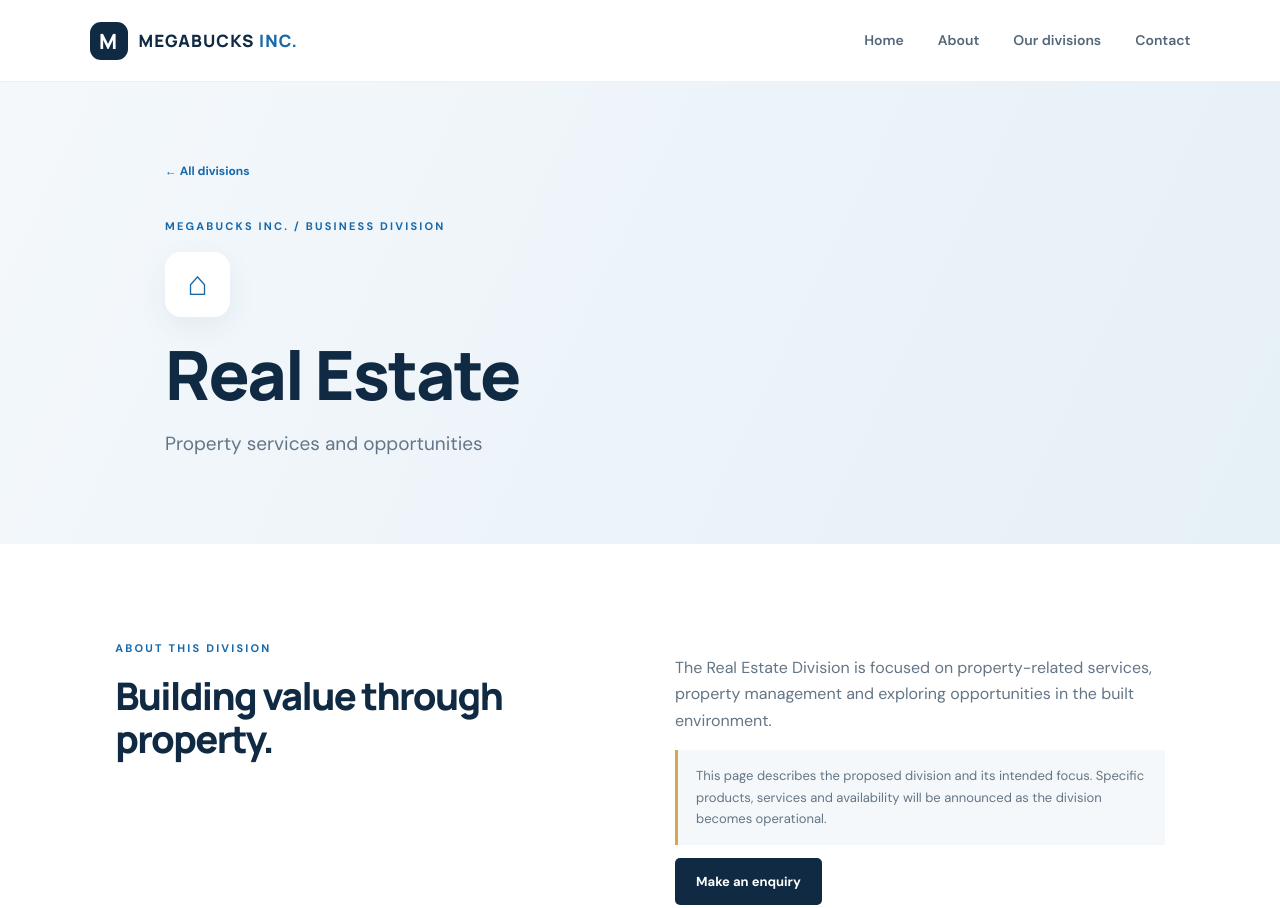
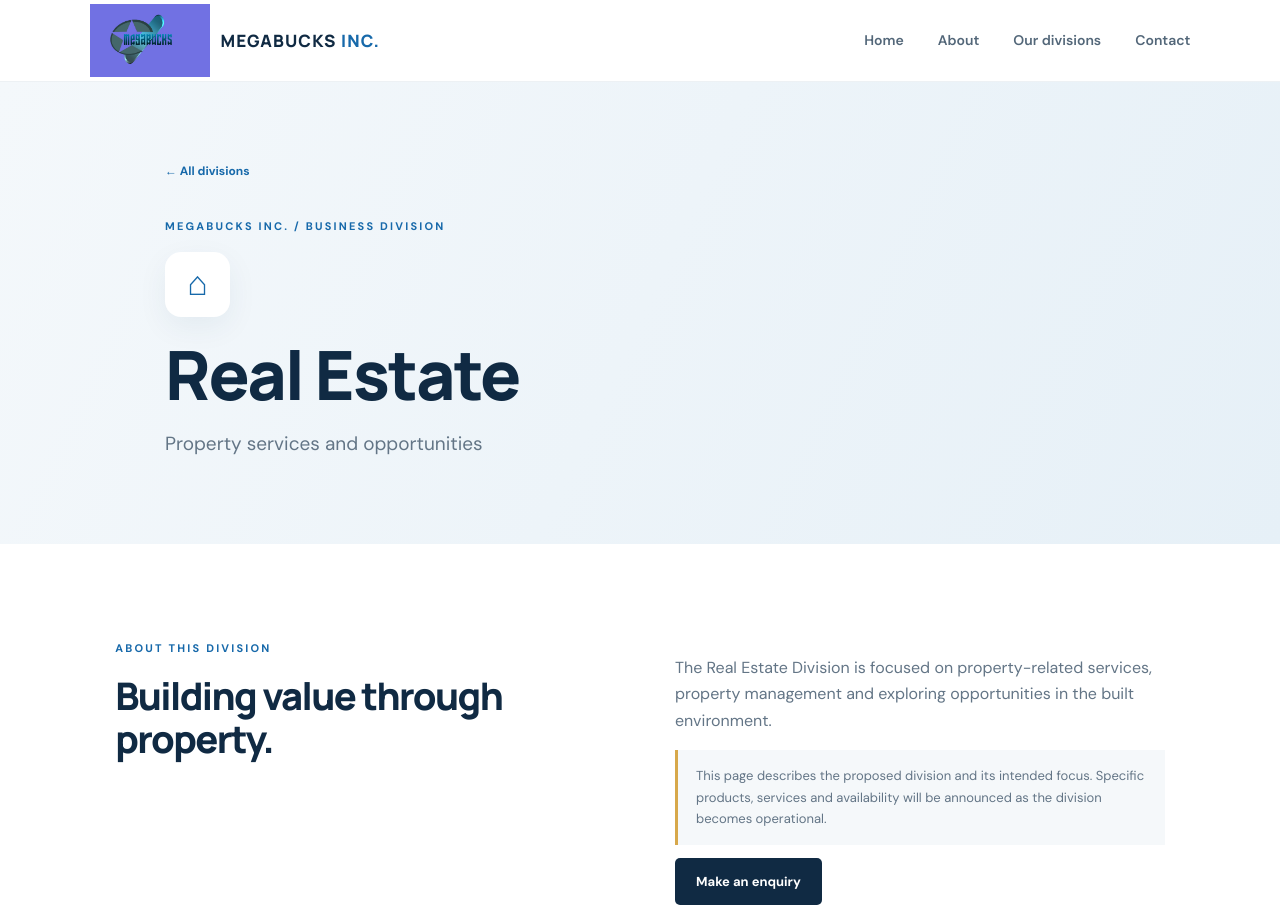
Before and after one commit to theprolificemma2729-bot/megabucks-inc-website, a plain HTML site: page real-estate.html in a window 1280 px wide. Shown: the top 908 px of the page. Drawn offline with Linux system fonts and the light colour scheme.

Commit message:
Update real-estate.html

```diff
--- a/real-estate.html
+++ b/real-estate.html
@@ -8,7 +8,7 @@
 </head>
 <body class="division-page real-estate-page">
   <header class="site-header">
-    <a class="brand" href="index.html"><span class="brand-mark">M</span><span>MEGABUCKS<span class="brand-inc"> INC.</span></span></a>
+    <a class="brand" href="index.html"><img src = "meg.jpg" alt = "logo" class = "logo" width = "120px" /><span>MEGABUCKS<span class="brand-inc"> INC.</span></span></a>
     <button class="menu-toggle" aria-label="Toggle navigation" aria-expanded="false">☰</button>
     <nav class="nav"><a href="index.html">Home</a><a href="index.html#about">About</a><a href="index.html#divisions">Our divisions</a><a href="index.html#contact">Contact</a></nav>
   </header>
```
